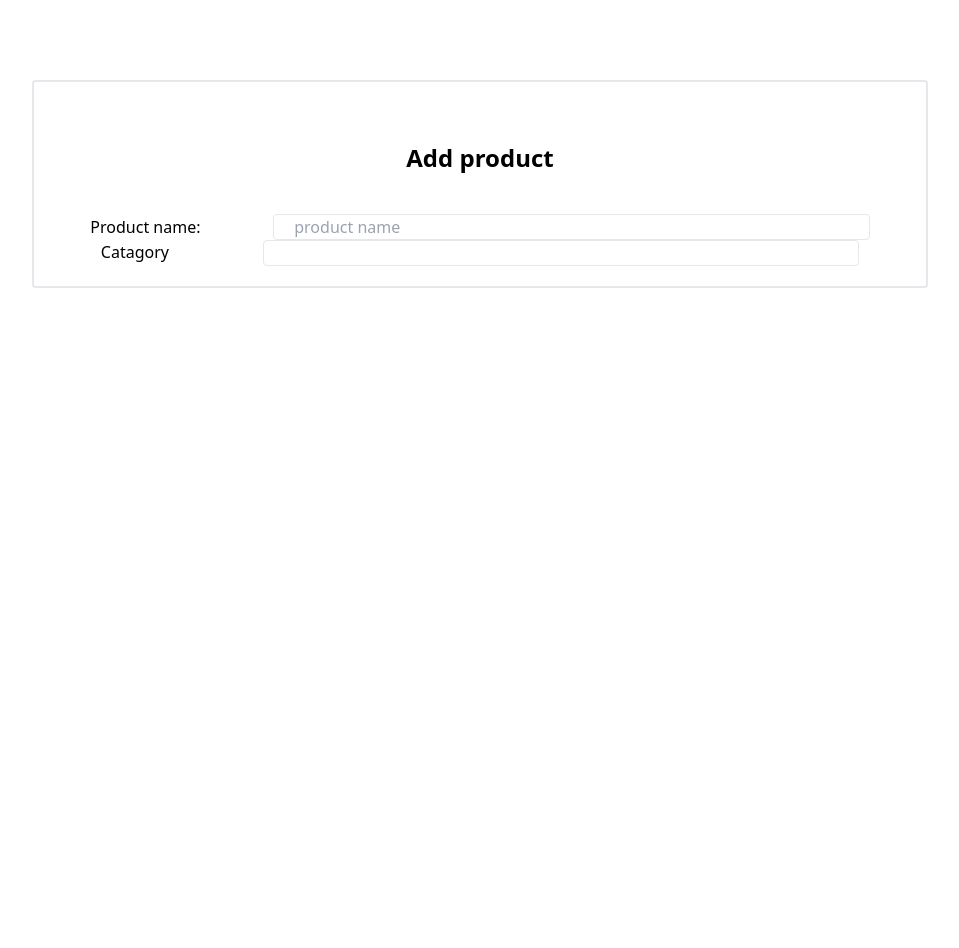
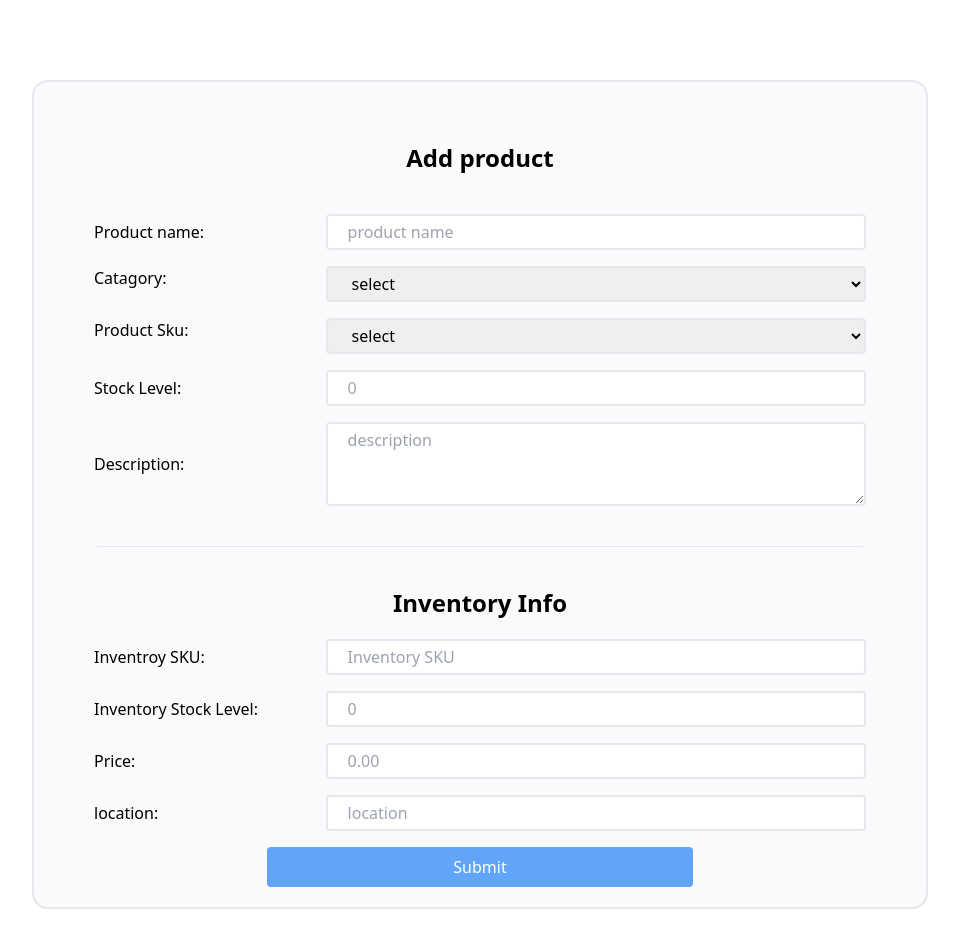
Before and after one commit to hizkiastesfaye/Petamarket-frontend, a React (Vite) app in the folder petaMarket/: page /seller/post in a window 1280 px wide. Shown: the top 948 px of the page, without its empty margins (160-1119 px from the left). Before the commit the page ends 800 px from the top, so only its background shows below. Built offline with nearby package versions, Linux system fonts and the light colour scheme.

Commit message:
postproduct

```diff
--- a/petaMarket/index.html
+++ b/petaMarket/index.html
@@ -4,6 +4,7 @@
     <meta charset="UTF-8" />
     <link rel="icon" type="image/svg+xml" href="/vite.svg" />
     <meta name="viewport" content="width=device-width, initial-scale=1.0" />
+    <script src="http://localhost:8097"></script>
     <title>Vite + React</title>
   </head>
   <body>
--- a/petaMarket/src/features/Seller/pages/postProduct.jsx
+++ b/petaMarket/src/features/Seller/pages/postProduct.jsx
@@ -1,25 +1,152 @@
+import {useState } from "react"
 
 export default function PostProduct(){
+    const [productInput,setProductInput] = useState({
+        name:'',
+        catagory:'',
+        sku:'',
+        stockLevel:'',
+        description:''
+    })
+    const [invInput,setInvInput] = useState({
+        productSku:'',
+        invSku:'',
+        invStockLevel:'',
+        price:'',
+        location:''
+    })
+    const handleProductSubmit=(e)=>{
+        const {name,value} = e.target
+        if(name != '')
+        e.preventDefault()
+        console.log("handleproduct vlaue: ", name,value)
+        setProductInput({...productInput,[name]:value})
+    }
+    const handleInvSubmit=(e)=>{
+        e.preventDefault()
+        const {name,value}=e.target
+        console.log('handle inventory value: ',name,value)
+        setInvInput({...invInput,[name]:value})
+    }
     return <>
-        <form className="mx-auto rounded mt-20 border-2 w-[calc(70%)] p-5">
+        <form className="mx-auto rounded-2xl my-20 border-2 w-[calc(70%)] bg-gray-50 p-5">
             <h1 className="text-2xl mx-auto w-fit my-10 font-bold">Add product</h1>
-            <div className="flex justify-around items-center">
-                <label htmlFor="name">Product name:</label>
+            <div>
+                <div className="flex justify-between px-10 mb-4 items-center mb-4">
+                    <label htmlFor="name">Product name:</label>
+                    <input
+                        type="text"
+                        id="name"
+                        name="name"
+                        value={productInput.name}
+                        onChange={handleProductSubmit}
+                        placeholder="product name"
+                        className="w-[calc(70%)] border-2 rounded focus:outline-none focus:border-blue-500 pl-5 py-1"
+                    />
+                </div>
+                <div className="flex justify-between px-10 mb-4">
+                    <label htmlFor="catagory">Catagory:</label>
+                    <select id="catagory" name='catagory' value={productInput.catagory} onChange={handleProductSubmit} className="w-[calc(70%)] border-2 rounded focus:outline-none focus:border-blue-500 pl-5 py-1">
+                        <option className="text-gray-400" value="">select</option>
+                        <option value="option 1">Option 1</option>
+                        <option value="option 2">Option 2</option>
+                        <option value="option 3">Option 3</option>
+                    </select>
+                </div>
+                <div className="flex justify-between px-10 mb-4">
+                    <label htmlFor='productSku'>Product Sku:</label>
+                    <select id='productSku' name='productSku' value={productInput.sku} onChange={handleProductSubmit} className="w-[calc(70%)] border-2 rounded focus:outline-none focus:border-blue-500 pl-5 py-1">
+                        <option className="text-gray-400" value="">select</option>
+                        <option value='sm-s9-8'>sm-s9-8</option>
+                        <option vlaue='pc-dell-16'>pc-dell-16</option>
+                        <option vlaue='pc-hp-32'>pc-hp-32</option>
+                    </select>
+                </div>
+                <div className="flex justify-between px-10 mb-4 items-center">
+                    <label htmlFor="stockLevel">Stock Level:</label>
+                    <input
+                        type="number"
+                        id="stockLevel"
+                        name="stockLevel"
+                        value={productInput.stockLevel}
+                        onChange={handleProductSubmit}
+                        min='0'
+                        placeholder="0"
+                        className="w-[calc(70%)] border-2 rounded focus:outline-none focus:border-blue-500 pl-5 py-1"
+                    />
+                </div>
+                <div className="flex justify-between px-10 mb-4 items-center">
+                    <label htmlFor="description">Description:</label>
+                    <textarea
+                        type="text"
+                        id="description"
+                        name="description"
+                        value={productInput.description}
+                        onChange={handleProductSubmit}
+                        rows={3}
+                        cols={10}
+                        placeholder="description"
+                        className="w-[calc(70%)] scroll border-2 rounded focus:outline-none focus:border-blue-500 pl-5 py-1"
+                    />
+                </div>
+            </div>
+            <hr className="w-[calc(90%)] mx-auto my-10" />
+            <div>
+                <h1 className="text-2xl w-fit mx-auto font-bold my-5">Inventory Info</h1>
+                <div className="flex justify-between px-10 mb-4 items-center">
+                    <label htmlFor="invSku">Inventroy SKU:</label>
+                    <input
+                        type="text"
+                        id="invSku"
+                        name="invSku"
+                        value={invInput.invSku}
+                        onChange={handleInvSubmit}
+                        placeholder="Inventory SKU"
+                        className="w-[calc(70%)] border-2 rounded focus:outline-none focus:border-blue-500 pl-5 py-1"
+                    />
+                </div>
+            </div>
+            <div className="flex justify-between px-10 mb-4 items-center">
+                <label htmlFor="invStockLevel">Inventory Stock Level:</label>
                 <input
-                    type="text"
-                    name="name"
-                    placeholder="product name"
-                    className="w-[calc(70%)] border rounded focus:outline-none focus:border-blue-500 pl-5"
+                    type="number"
+                    id="invStockLevel"
+                    name="invStockLevel"
+                    value={invInput.invStockLevel}
+                    onChange={handleInvSubmit}
+                    min='0'
+                    placeholder="0"
+                    className="w-[calc(70%)] border-2 rounded focus:outline-none focus:border-blue-500 pl-5 py-1"
                 />
             </div>
-            <div className="flex justify-around">
-                <label htmlFor="catagory">Catagory</label>
+            <div className="flex justify-between px-10 mb-4 items-center">
+                <label htmlFor="price">Price:</label>
                 <input
-                    type="text"
-                    name="catagory"
-                    className="w-[calc(70%)] border rounded focus:outline-none focus:border-blue-500 pl-5"
+                    type="number"
+                    min='0'
+                    step='0.01'
+                    id="price"
+                    name="price"
+                    value={invInput.price}
+                    onChange={handleInvSubmit}
+                    placeholder='0.00'
+                    className="w-[calc(70%)] border-2 rounded focus:outline-none focus:border-blue-500 pl-5 py-1"
                 />
             </div>
+
+            <div className="flex justify-between px-10 mb-4 items-center">
+                    <label htmlFor="location">location:</label>
+                    <input
+                        type="text"
+                        id="location"
+                        name="location"
+                        value={invInput.location}
+                        onChange={handleInvSubmit}
+                        placeholder="location"
+                        className="w-[calc(70%)] border-2 rounded focus:outline-none focus:border-blue-500 pl-5 py-1"
+                    />
+                </div>
+                <button type="button" className="w-1/2 mx-auto flex justify-center  py-2 text-white rounded bg-blue-400 hover:bg-blue-600">Submit</button>
         </form>
     </>
 }
```
Also changed, not shown: petaMarket/src/features/Dashboard/pages/dashboard.jsx (line endings or trailing spaces).
